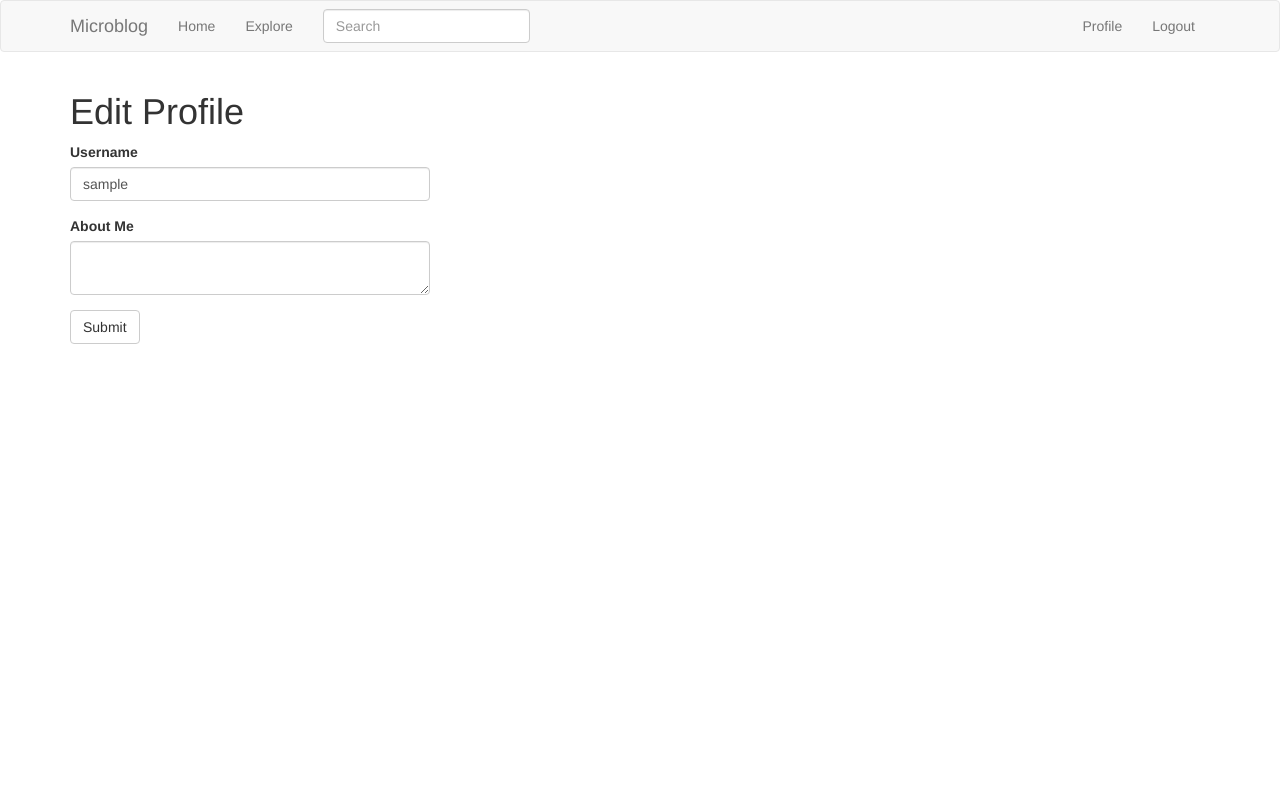
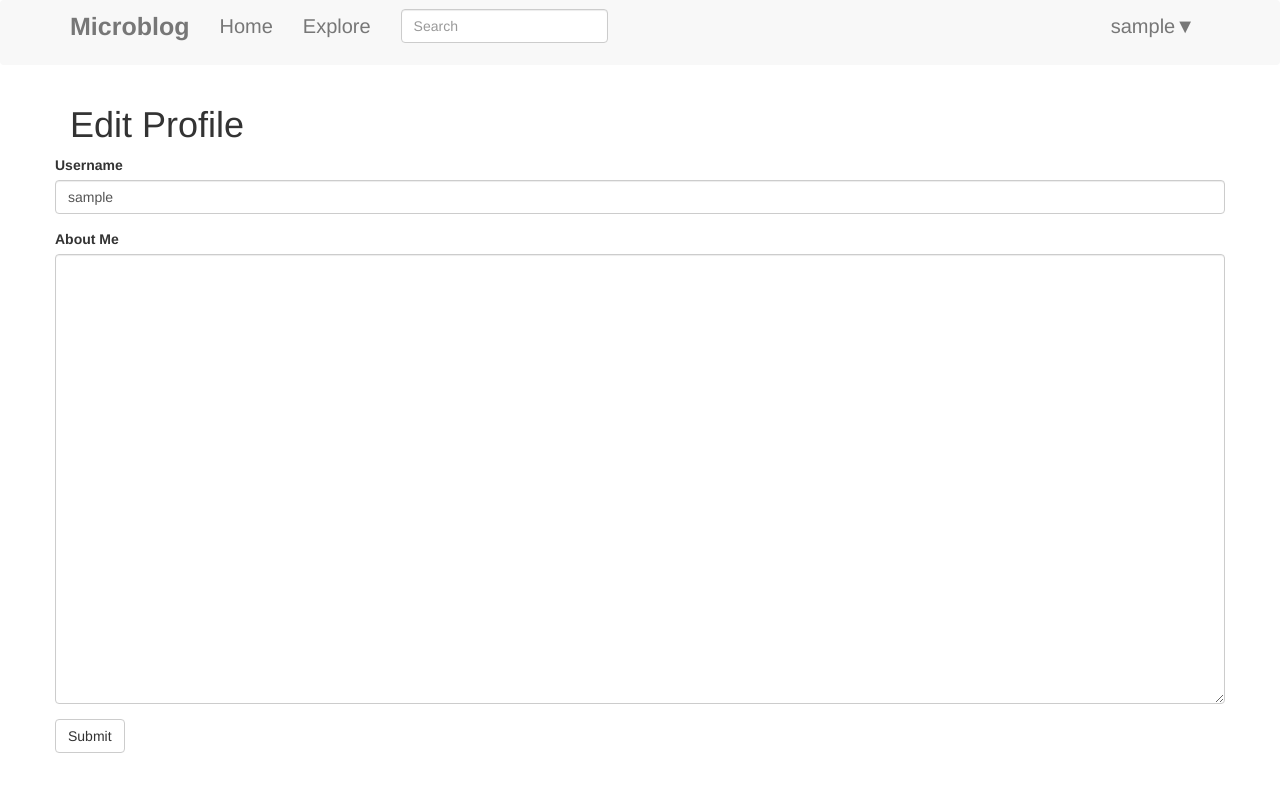
Before and after one commit to mohidex/flask-microblog, a Flask app: page /edit_profile in a window 1280 px wide. Run offline with Flask 2, Linux system fonts and the light colour scheme; the visitor is signed in with stand-in values (Sample User, id 1); data comes from the database, SQL or seed files in the repository; some libraries are stand-ins or nearby versions.

Commit message:
Improve UI styles :kiss:

```diff
--- a/app/main/routes.py
+++ b/app/main/routes.py
@@ -122,8 +122,7 @@ def search():
     if not g.search_form.validate():
         return redirect(url_for('main.explore'))
     page = request.args.get('page', 1, type=int)
-    posts, total = Post.search(g.search_form.q.data, page,
-                               current_app.config['POSTS_PER_PAGE'])
+    posts, total = Post.search(g.search_form.q.data, page, current_app.config['POSTS_PER_PAGE'])
     next_url = url_for('main.search', q=g.search_form.q.data, page=page + 1) \
         if total > page * current_app.config['POSTS_PER_PAGE'] else None
     prev_url = url_for('main.search', q=g.search_form.q.data, page=page - 1) \
--- a/app/models.py
+++ b/app/models.py
@@ -127,7 +127,7 @@ def load_user(id):
 
 
 class Post(db.Model, SearchableMixin):
-    __searchable__ = ['body']
+    __searchable__ = ['title', 'body']
     id = db.Column(db.Integer, primary_key=True)
     title = db.Column(db.String(140))
     body = db.Column(db.Text)
--- /dev/null
+++ b/app/static/css/style.css
@@ -0,0 +1,44 @@
+img {
+    border-radius: 10px;
+    margin-right: 10px;
+    padding-top: 10px;
+}
+a:hover{
+    text-decoration: none;
+}
+textarea.form-control {
+    height: 450px;
+}
+
+.navbar-nav>li>.dropdown-menu {
+    border-top-left-radius: 0;
+    border-top-right-radius: 0;
+    padding: 15px;
+    font-size: 20px;
+}
+
+.navbar-brand {
+    float: left;
+    height: 50px;
+    padding: 15px 15px;
+    font-size: 25px;
+    line-height: 20px;
+    font-weight: bold;
+}
+.navbar {
+    position: relative;
+    min-height: 65px;
+    margin-bottom: 20px;
+    border: 1px solid transparent;
+    font-size: 20px;
+    text-align: center;
+}
+
+.post-title{
+    font-size: 30px;
+    font-weight: bolder;
+    color: #343835;
+}
+.post-body{
+    font-size: 16px;
+}
--- a/app/templates/_includes/navbar.html
+++ b/app/templates/_includes/navbar.html
@@ -25,8 +25,16 @@
                 {% if current_user.is_anonymous %}
                 <li><a href="{{ url_for('auth.login') }}">Login</a></li>
                 {% else %}
-                <li><a href="{{ url_for('main.user', username=current_user.username) }}">Profile</a></li>
-                <li><a href="{{ url_for('auth.logout') }}">Logout</a></li>
+                <li class="nav-item dropdown">
+                <a class="nav-link dropdown-toggle" href="#" id="navbarDropdown" role="button" data-toggle="dropdown" aria-haspopup="true" aria-expanded="false">
+                    {{ current_user.username }}<span aria-hidden="true">&#9660;</span>
+                </a>
+                <div class="dropdown-menu" aria-labelledby="navbarDropdown">
+                    <div><a class="dropdown-item" href="{{ url_for('main.user', username=current_user.username) }}">Profile</a></div>
+                    <div><a class="dropdown-item" href="{{ url_for('post.new_post') }}">New Post</a></div>
+                    <div><a class="dropdown-item" href="{{ url_for('auth.logout') }}">Logout</a></div>
+                </div>
+                </li>
                 {% endif %}
             </ul>
         </div>
--- a/app/templates/base.html
+++ b/app/templates/base.html
@@ -2,6 +2,11 @@
 
 {% block title %}
     {% if title %}{{ title }} - Microblog{% else %}Welcome to Microblog{% endif %}
+{% endblock %}
+
+{% block styles %}
+    {{ super() }}
+    <link rel="stylesheet" type="text/css" href="{{url_for('static', filename='css/style.css')}}">
 {% endblock %}
 
 {% block navbar %}
@@ -26,6 +31,7 @@
 {% block scripts %}
     {{ super() }}
     {{ moment.include_moment() }}
+    <script src='https://kit.fontawesome.com/a076d05399.js'></script>
     <script>
          $(function () {
             var timer = null;
--- a/app/templates/edit_profile.html
+++ b/app/templates/edit_profile.html
@@ -4,8 +4,6 @@
 {% block app_content %}
     <h1>Edit Profile</h1>
     <div class="row">
-        <div class="col-md-4">
-            {{ wtf.quick_form(form) }}
-        </div>
+        {{ wtf.quick_form(form) }}
     </div>
 {% endblock %}
--- a/app/templates/index.html
+++ b/app/templates/index.html
@@ -1,6 +1,5 @@
 {% extends "base.html" %}
 {% block app_content %}
-    <h1>Hi, {{ current_user.username }}!</h1>
     {% for post in posts %}
         {% include '_includes/post.html' %}
     {% endfor %}
--- a/app/templates/user.html
+++ b/app/templates/user.html
@@ -5,7 +5,7 @@
     <tr valign="top">
         <td><img src="{{ user.avatar(128) }}"></td>
         <td>
-            <h1>User: {{ user.username }}</h1>
+            <p class="post-title">User: {{ user.username }}</p>
             {% if user.about_me %}<p>{{ user.about_me }}</p>{% endif %}
             {% if user.last_seen %}<p>Last seen on: {{ moment(user.last_seen).format('LLL') }}</p>{% endif %}
             <p>{{ user.followers.count() }} followers, {{ user.followed.count() }} following.</p>
```
Also changed, not shown: app/templates/_includes/post.html (+4 -3 lines), app/templates/post/detail_post.html (+12 -5 lines), app/templates/user_popup.html (line endings or trailing spaces).
